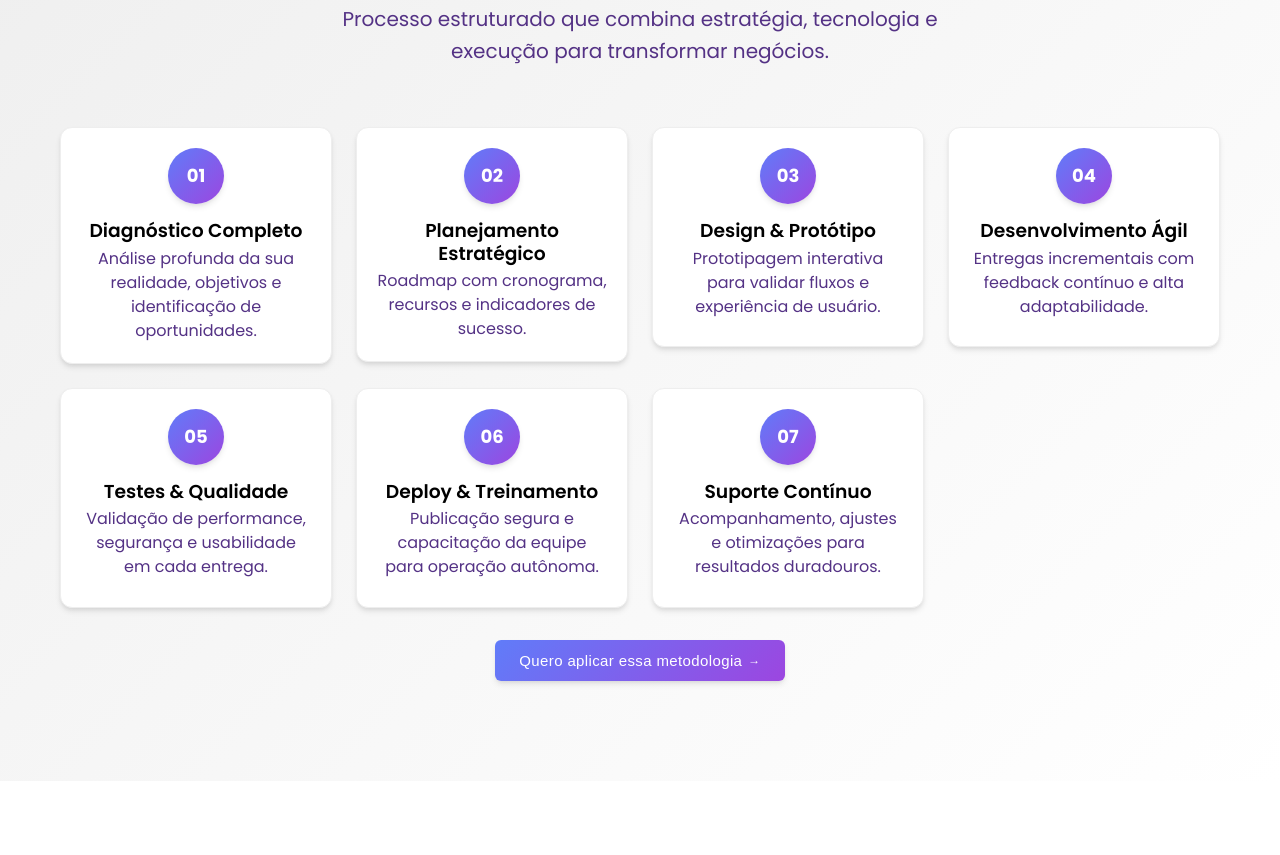
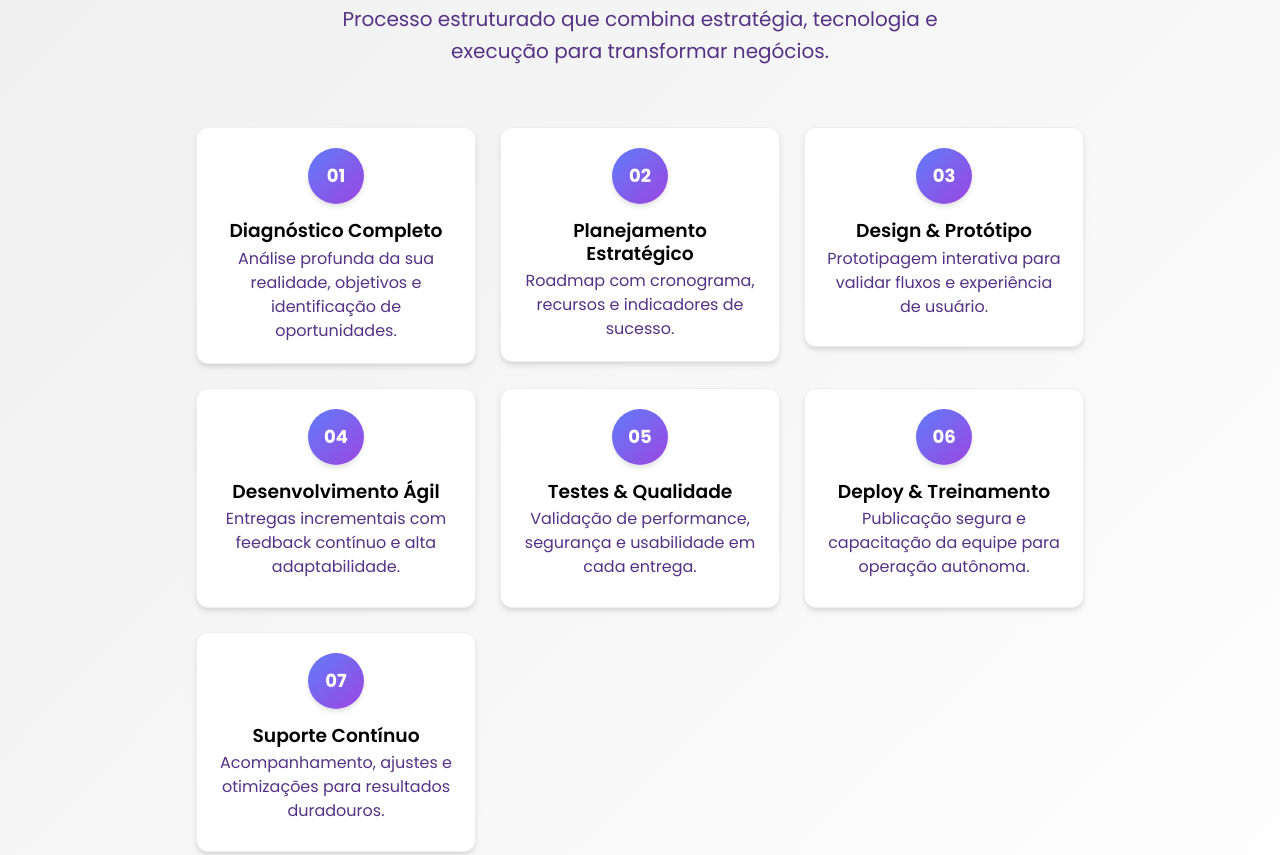
Before and after one commit to luanalabrego/labregoia-site, a plain HTML site: page index.html in a window 1280 px wide. Shown: the part 3334-4189 px from the top of the page. Drawn offline with Linux system fonts and the light colour scheme; a web font is replaced by a local one.

Commit message:
Update styles.css

```diff
--- a/css/styles.css
+++ b/css/styles.css
@@ -3955,3 +3955,16 @@ html {
   line-height: 1.5;
   flex-grow: 1;                 /* preenche o espaço e equaliza alturas */
 }
+
+/* ===== Nossa Abordagem — centralizar a última linha ===== */
+.methodology .steps-grid {
+  display: grid;
+  grid-template-columns: repeat(auto-fit, 280px); /* colunas fixas */
+  justify-content: center;                         /* centraliza as colunas no container */
+  gap: 24px;
+}
+
+/* garante que o card respeita a coluna fixa */
+.methodology .step-card {
+  width: 280px;
+}
```
